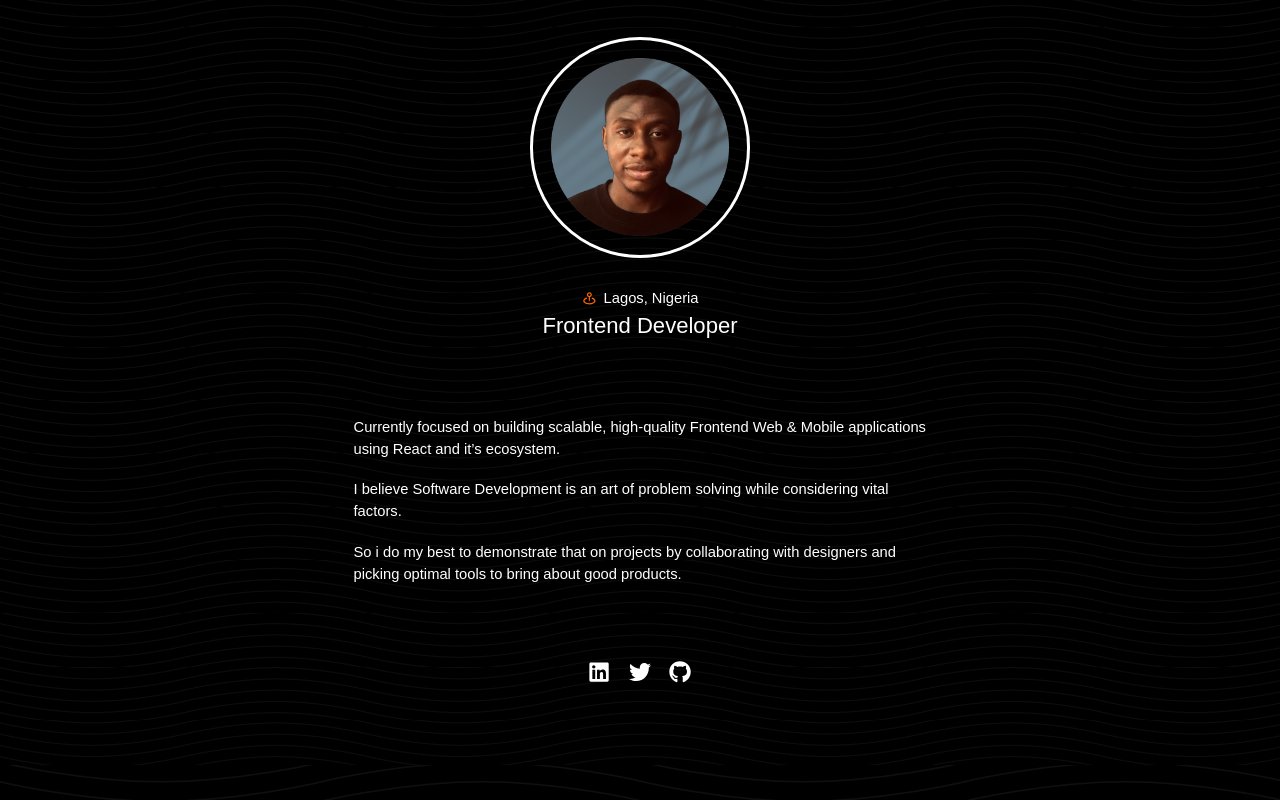
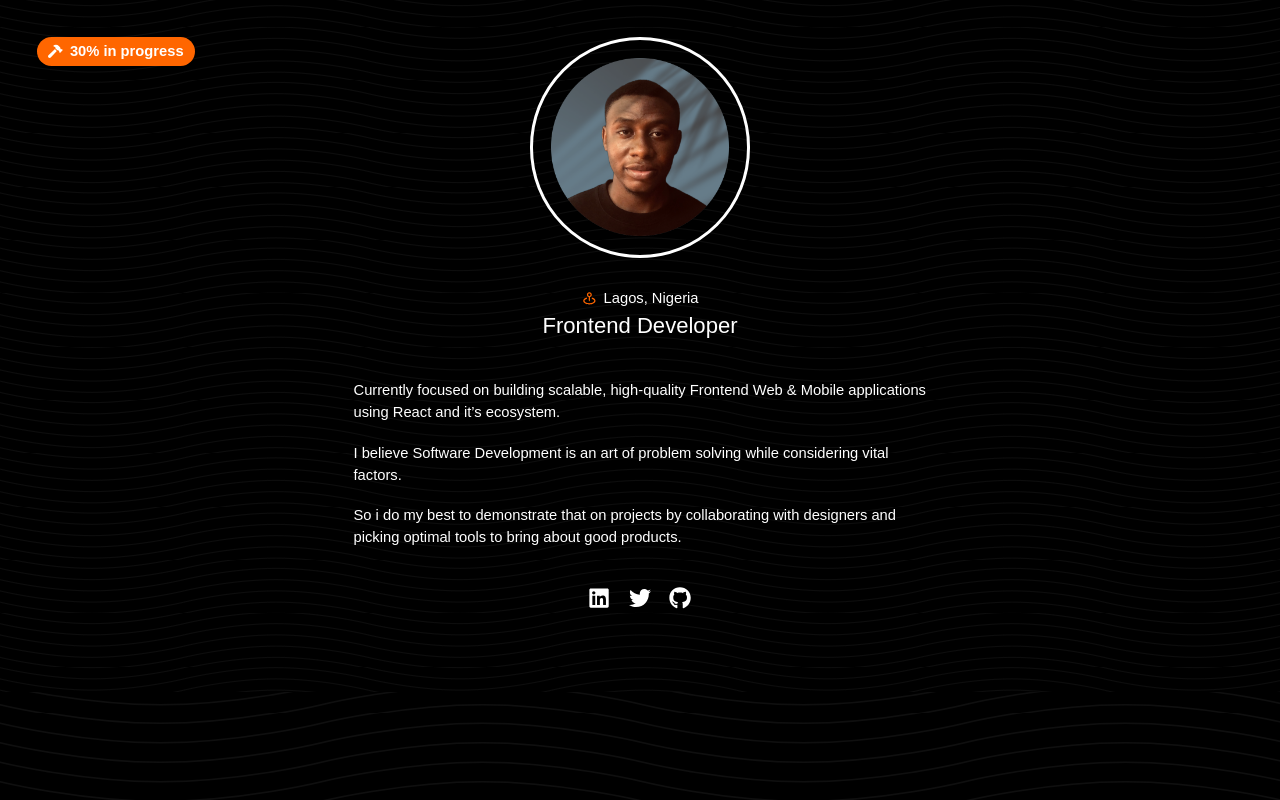
Before and after one commit to israeljuri/israeljuri, a React (Vite) app: page / in a window 1280 px wide. Built offline with nearby package versions, Linux system fonts and the light colour scheme.

Commit message:
Just push anything there!

```diff
--- a/src/components/homepage.jsx
+++ b/src/components/homepage.jsx
@@ -1,15 +1,6 @@
-import {
-  Heading,
-  Flex,
-  Center,
-  Text,
-  Image,
-  Grid,
-  Icon,
-  Link,
-} from "@chakra-ui/react";
+import { Flex, Center, Text, Image, Icon, Link } from "@chakra-ui/react";
 import { BiMapPin } from "react-icons/bi";
-import { FaGithub, FaLinkedin, FaTwitter } from "react-icons/fa";
+import { FaGithub, FaHammer, FaLinkedin, FaTwitter } from "react-icons/fa";
 import avatar from "../assets/avatar.png";
 import CustomContainer from "./common/customContainer";
 import bg from "../assets/bg.svg";
@@ -25,7 +16,23 @@ const Homepage = () => {
       direction="column"
       py="20"
       pt="10"
+      position="relative"
     >
+      <Center
+        color="white"
+        position="fixed"
+        px="3"
+        py="1"
+        top="10"
+        left="10"
+        fontWeight="bold"
+        bg="secondary.100"
+        borderRadius="full"
+        gap="2"
+      >
+        <Icon as={FaHammer} />
+        <Text>30% in progress</Text>
+      </Center>
       <Center color="white" flexDirection="column">
         <Center
           border="solid 3px"
@@ -44,8 +51,7 @@ const Homepage = () => {
       </Center>
 
       <CustomContainer>
-        <Center mt="20" gap="5" px="10" flexDirection="column" color="white">
-          {/* <Heading>👋 Israel Juri Here! </Heading> */}
+        <Center mt="10" gap="5" px="10" flexDirection="column" color="white">
           <Text maxW="70ch">
             Currently focused on building scalable, high-quality Frontend Web &
             Mobile applications using React and it’s ecosystem.
@@ -63,8 +69,8 @@ const Homepage = () => {
           </Text>
         </Center>
 
-        <Center mt="20" gap="5" fontSize="2xl" color="white">
-          <Link href="linkedin.com/in/isrealjuri">
+        <Center mt="10" gap="5" fontSize="2xl" color="white">
+          <Link href="https://linkedin.com/in/isrealjuri">
             <Icon as={FaLinkedin} />
           </Link>
           <Link href="https://twitter.com/israel_juri">
```
